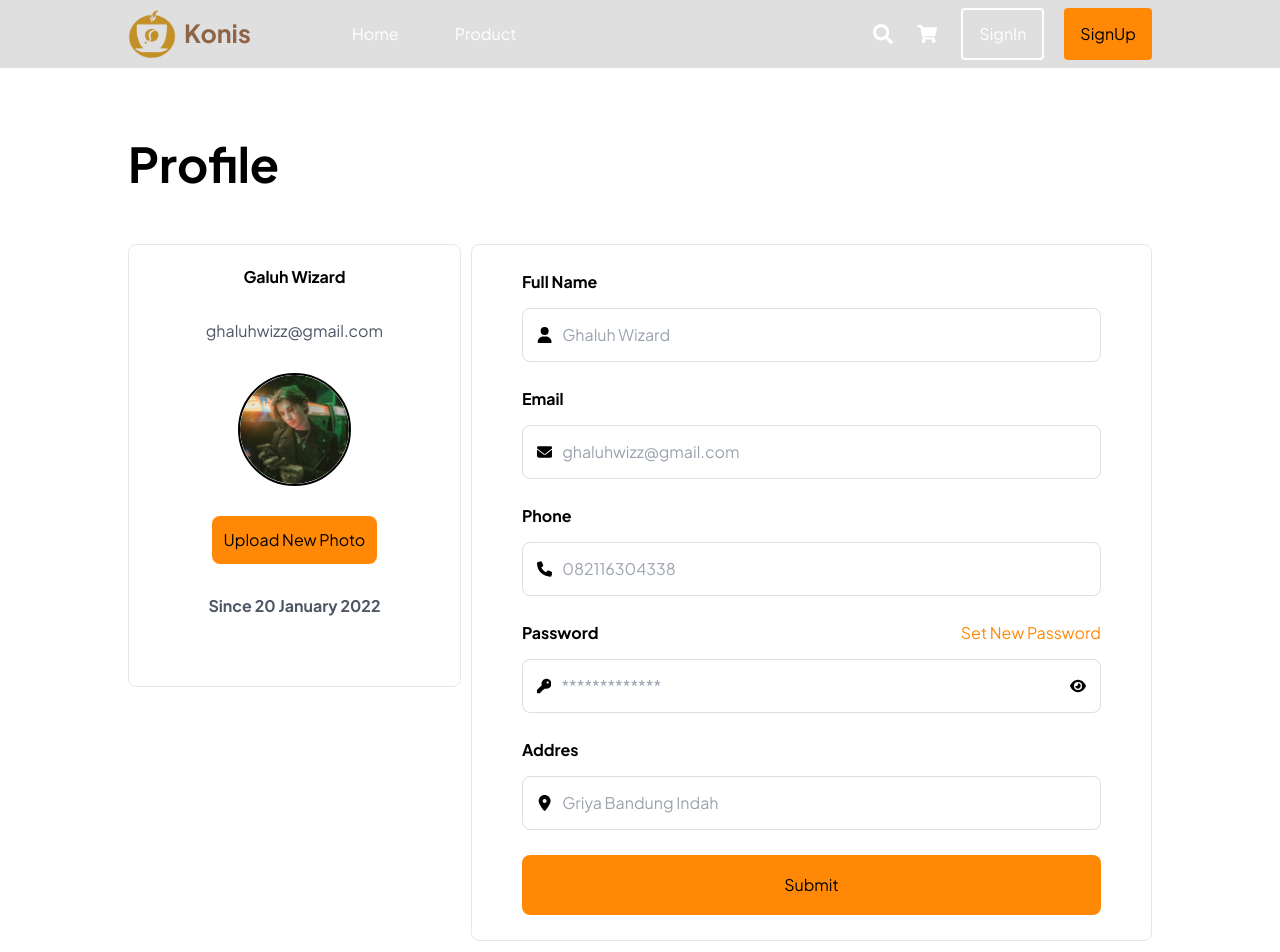
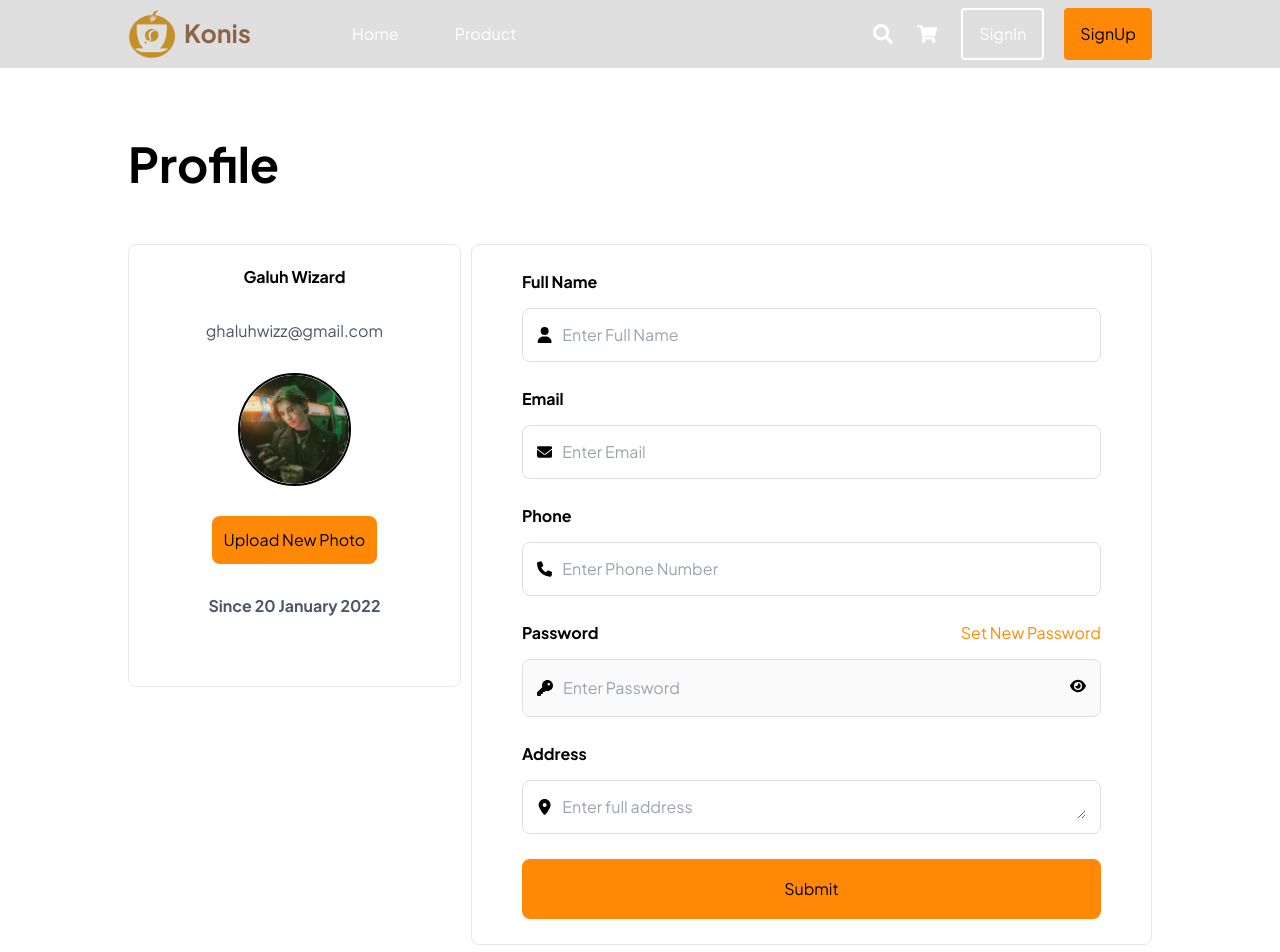
Before and after one commit to ashari-dev/fgh21-fe-coffee-shop, a React (Vite) app: page /profile in a window 1280 px wide. Shown: the top 952 px of the page. Built offline with nearby package versions, Linux system fonts and the light colour scheme.

Commit message:
fix: password profile update

```diff
--- a/src/pages/Login.jsx
+++ b/src/pages/Login.jsx
@@ -62,7 +62,7 @@ function Login() {
           console.log(data.result.token);
           dispatch(login(data.result.token));
           async function dataUpdate() {
-            const response = await fetch("http://localhost:8000/profile/", {
+            const response = await fetch("http://localhost:8000/profile", {
               headers: {
                 Authorization: "Bearer " + data.result.token,
               },
--- a/src/pages/Profile.jsx
+++ b/src/pages/Profile.jsx
@@ -22,6 +22,7 @@ function Profile() {
   const profile = useSelector((state) => state.profile.data);
   console.log(profile);
   let [pass, setPassword] = React.useState("password");
+  let [disabledPassword, setDisabledPassword] = React.useState(true);
   function changePassword() {
     if (pass === "password") {
       setPassword("text");
@@ -31,12 +32,13 @@ function Profile() {
   }
   const formik = useFormik({
     onSubmit: Update,
+    enableReinitialize: true,
     initialValues: {
-      fullName: "",
-      email: "",
-      phoneNumber: "",
+      fullName: profile.fullName,
+      email: profile.email,
+      phoneNumber: profile.phoneNumber,
       password: "",
-      address: "",
+      address: profile.address,
     },
     validationSchema: Yup.object().shape({
       fullName: Yup.string()
@@ -46,7 +48,7 @@ function Profile() {
       phoneNumber: Yup.string()
         .min(8, "Minimum 8 characters")
         .required("Required!"),
-      password: Yup.string()
+      password: disabledPassword ? Yup.string() : Yup.string()
         .min(6, "Minimum 6 characters")
         .required("Required!"),
       address: Yup.string().required("Required!"),
@@ -91,6 +93,9 @@ function Profile() {
       setShowPopUp(true);
     }
   }
+
+  const passwordInput = React.useRef(null)
+
   return (
     <div>
       <Navbar />
@@ -129,7 +134,7 @@ function Profile() {
                     <input
                       type="name"
                       name="fullName"
-                      placeholder="Ghaluh Wizard"
+                      placeholder="Enter Full Name"
                       className="outline-none w-full"
                       onChange={formik.handleChange}
                       defaultValue={profile.fullName}
@@ -146,7 +151,7 @@ function Profile() {
                     <input
                       type="email"
                       name="email"
-                      placeholder="ghaluhwizz@gmail.com"
+                      placeholder="Enter Email"
                       className="outline-none w-full"
                       onChange={formik.handleChange}
                       defaultValue={profile.email}
@@ -163,7 +168,7 @@ function Profile() {
                     <input
                       type="text"
                       name="phoneNumber"
-                      placeholder="082116304338"
+                      placeholder="Enter Phone Number"
                       className="outline-none w-full"
                       onChange={formik.handleChange}
                       defaultValue={profile.phoneNumber}
@@ -176,36 +181,46 @@ function Profile() {
                 <div className="flex flex-col gap-[14px]">
                   <div className="flex justify-between">
                     <label className="text-[16px] font-bold">Password</label>
-                    <div className="flex justify-end text-[#FF8906]">
+                    <button type="button" onClick={()=>{
+                      setDisabledPassword(!disabledPassword)
+                      setTimeout(()=>{
+                          passwordInput.current.focus()
+                      },200)
+                    }} className="flex justify-end text-[#FF8906] hover:underline">
                       Set New Password
+                    </button>
+                  </div>
+                  <div className="border border-[#DEDEDE] flex gap-[10px] items-center rounded-lg relative overflow-hidden">
+                    <div className="left-[14px] absolute">
+                      <FaKey />
                     </div>
-                  </div>
-                  <div className="border border-[#DEDEDE] flex gap-[10px] items-center  p-[14px] rounded-lg">
-                    <FaKey />
                     <input
+                      ref={passwordInput}
                       type={pass}
                       name="password"
-                      placeholder="*************"
+                      disabled={disabledPassword}
+                      placeholder="Enter Password"
                       onChange={formik.handleChange}
-                      className="outline-none w-full"
+                      className="outline-none w-full flex-1 py-4 px-10"
                     />
-                    <button type="button" onClick={changePassword}>
-                      <FaEye />
-                    </button>
+                    <div className="right-[14px] absolute">
+                      <button type="button" onClick={changePassword}>
+                        <FaEye />
+                      </button>
+                    </div>
                   </div>
                   {formik.errors.password && formik.touched.password && (
                     <p className="text-red-500">{formik.errors.password}</p>
                   )}
                 </div>
                 <div className="flex flex-col gap-[14px]">
-                  <label className="text-[16px] font-bold">Addres</label>
+                  <label className="text-[16px] font-bold">Address</label>
                   <div className="border border-[#DEDEDE] flex gap-[10px] items-center  p-[14px] rounded-lg">
                     <FaLocationDot />
-                    <input
-                      type="text"
+                    <textarea
                       name="address"
-                      placeholder="Griya Bandung Indah"
-                      className="outline-none w-full"
+                      placeholder="Enter full address"
+                      className="outline-none w-full h-6"
                       onChange={formik.handleChange}
                       defaultValue={profile.address}
                     />
```
